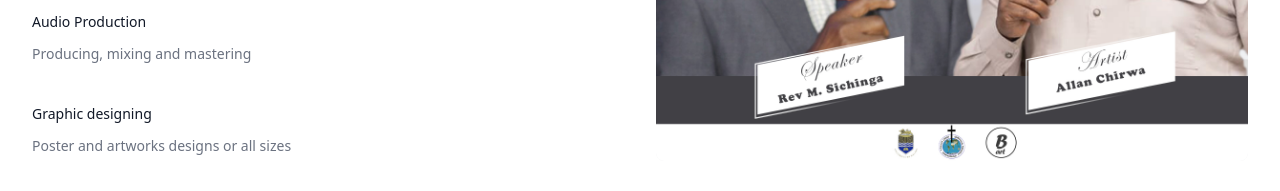
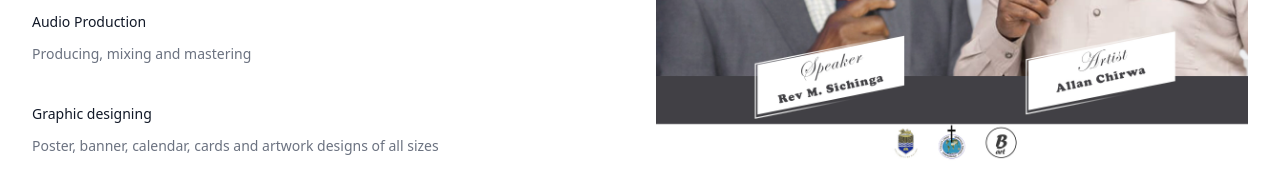
Before and after one commit to BernMasache/portfolio-bernard, a Next.js app: page /media in a window 1280 px wide. Shown: the part 900-1091 px from the top of the page. Built offline with nearby package versions, Linux system fonts and the light colour scheme.

Commit message:
footer configuration

```diff
--- a/components/widgets/media.jsx
+++ b/components/widgets/media.jsx
@@ -25,7 +25,7 @@ const features = [
     {
         name: 'Graphic designing',
         description:
-            'Poster and artworks designs or all sizes',
+            'Poster, banner, calendar, cards and artwork designs of all sizes',
     },
 ]
 
```
